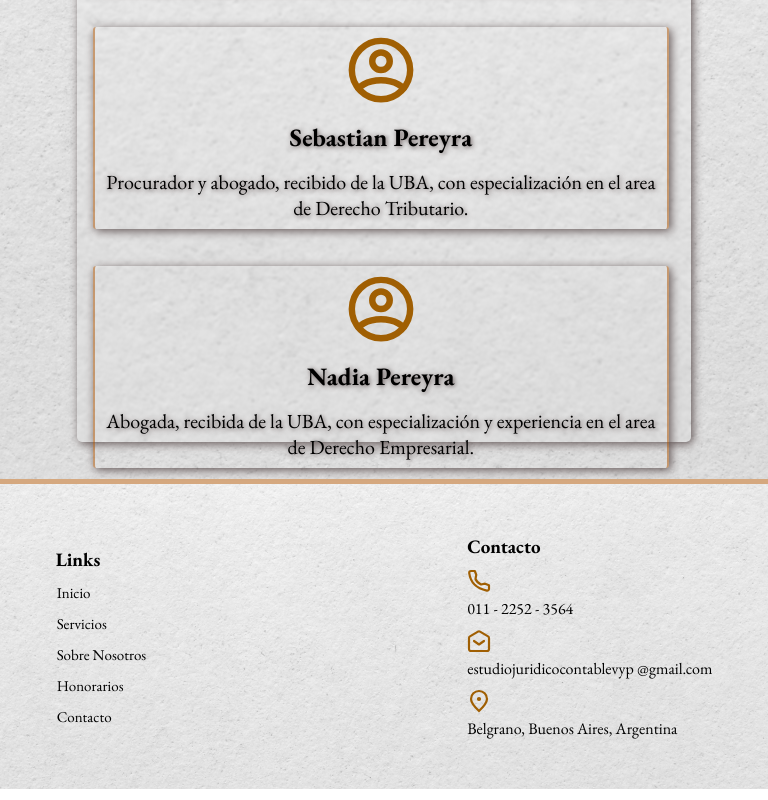
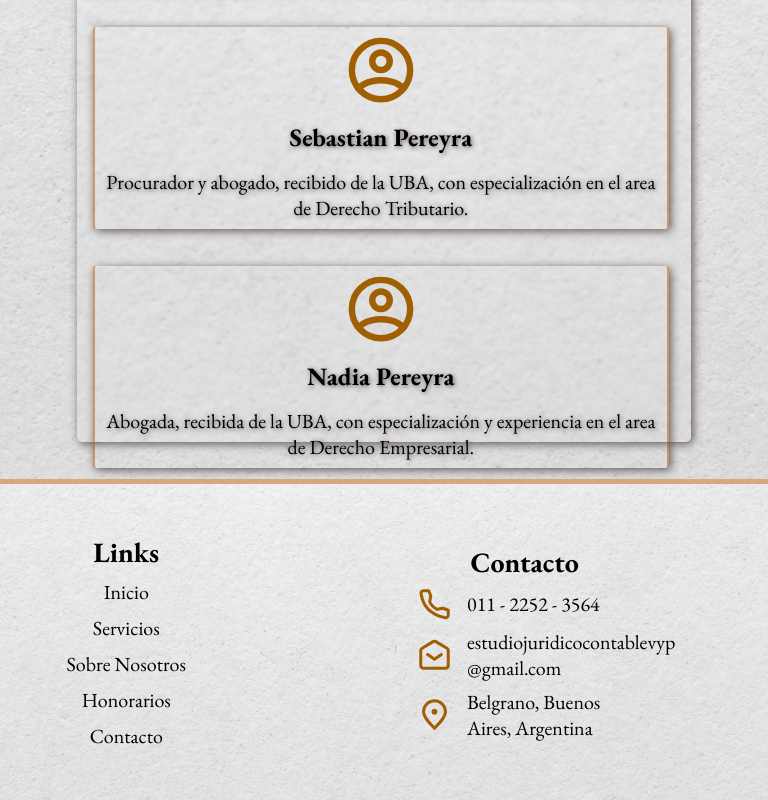
Before and after one commit to AgusPereyraa/juridicoContable, a React (Create React App) app: page / in a window 768 px wide. Shown: the part 1921-2721 px from the top of the page. Built offline with nearby package versions, Linux system fonts and the light colour scheme.

Commit message:
responsive 768 footer

```diff
--- a/src/Components/Footer/footer.css
+++ b/src/Components/Footer/footer.css
@@ -39,6 +39,55 @@
     gap: 1rem;
     display: flex;
     font-size: 20px;
+}
+
+@media (min-width: 427px) and (max-width: 769px) {
+    #Footer-contain {
+        gap: 10rem;
+    }
+
+    .footerLinks {
+        justify-content: center;
+        align-items: center;
+        gap: .5rem;
+    }
+
+    .footerLinks h4 {
+        font-size: 28px;
+    }
+
+    .footerLinks a {
+        font-size: 20px;
+    }
+
+    .footerLinks p {
+        font-size: 20px;
+    }
+
+    .footerLinks img {
+        height: 33px;
+    }
+
+    .footerPhone {
+        display: flex;
+        gap: 1rem;
+        width: 60%;
+        align-items: center;
+    }
+
+    .footerEmail {
+        display: flex;
+        gap: 1rem;
+        width: 60%;
+        align-items: center;
+    }
+
+    .footerLocation {
+        display: flex;
+        gap: 1rem;
+        width: 60%;
+        align-items: center;
+    }
 }
 
 @media (min-width: 377px) and (max-width: 426px) {
```
